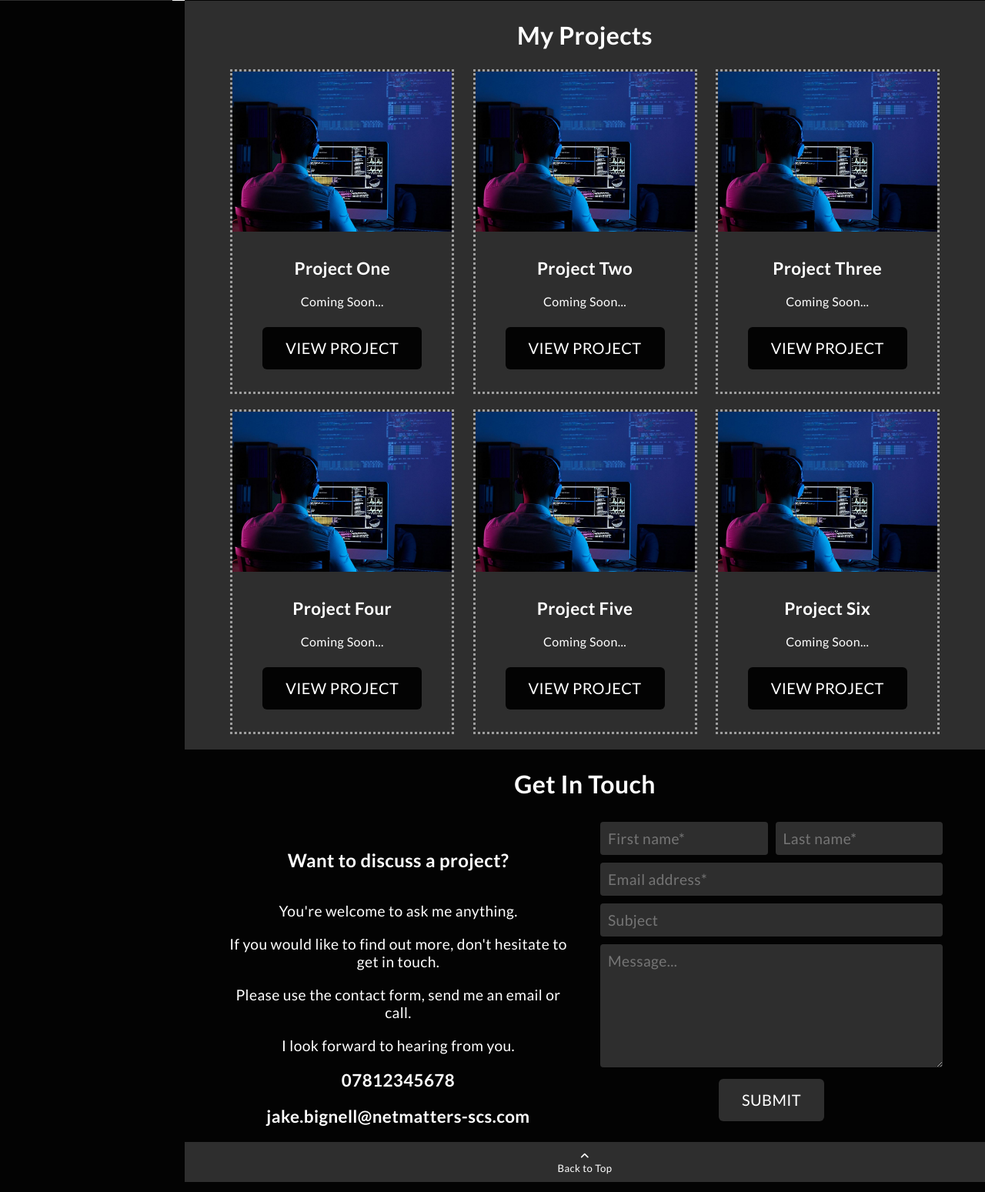
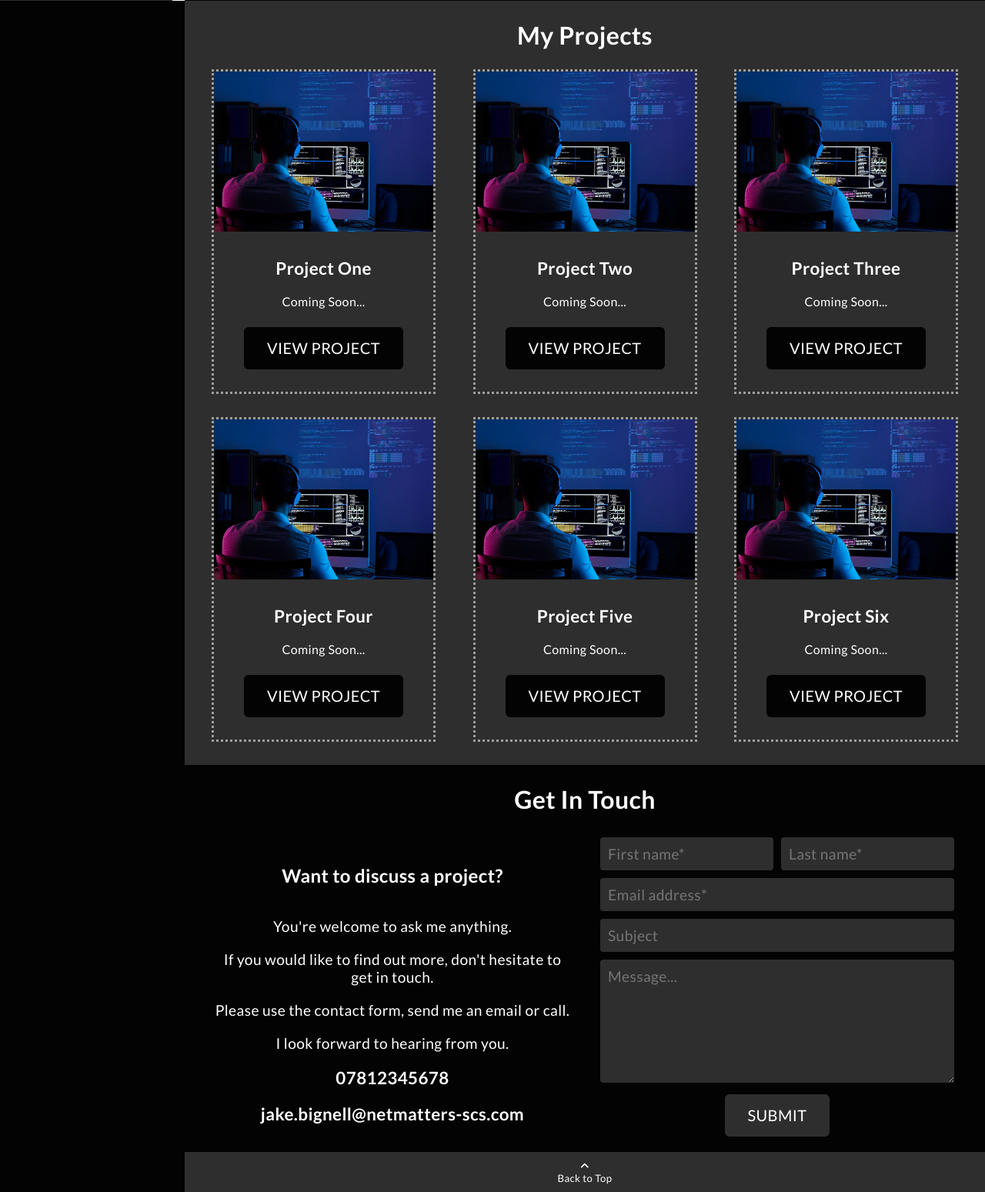
Before and after one commit to Drathenfal/JBportfolio, a PHP site: page / in a window 1280 px wide. Shown: the part 799-2348 px from the top of the page at 77% size. Run offline with PHP 8.4, Linux system fonts and the light colour scheme; some libraries are stand-ins or nearby versions.

Commit message:
margin/padding adjustments
margin/padding adjustments

```diff
--- a/css/application.css
+++ b/css/application.css
@@ -77,25 +77,6 @@ textarea {
 @media (min-width: 1500px) {
   .container {
     width: 1250px;
-  }
-}
-
-.container-mini {
-  margin-right: auto;
-  margin-left: auto;
-  width: 100%;
-}
-
-@media (min-width: 991px) {
-  .container-mini {
-    padding-left: 15px;
-    padding-right: 15px;
-  }
-}
-
-@media (min-width: 1260px) {
-  .container-mini {
-    width: 50%;
   }
 }
 
@@ -271,13 +252,6 @@ body a:hover {
   color: #00a0e4 !important;
 }
 
-h2 {
-  font-size: 2rem;
-  font-weight: 700;
-  text-align: center;
-  padding: 25px 0;
-}
-
 .myprojects {
   display: flex;
   flex-flow: column;
@@ -287,7 +261,7 @@ h2 {
   .myprojects {
     flex-flow: row;
     flex-wrap: wrap;
-    justify-content: space-evenly;
+    justify-content: space-between;
   }
 }
 
@@ -327,7 +301,7 @@ h2 {
   flex-flow: column;
   border: dotted #9e9e9e;
   height: 422px;
-  margin-bottom: 20px;
+  margin-bottom: 30px;
 }
 
 .container-card .project-card .project-image {
@@ -386,6 +360,32 @@ h2 {
     display: flex;
     flex-direction: row;
     align-items: flex-start;
+  }
+}
+
+.container-mini {
+  margin-right: auto;
+  margin-left: auto;
+  width: 100%;
+}
+
+@media (min-width: 1260px) {
+  .container-mini {
+    width: 50%;
+    padding-right: 15px;
+  }
+}
+
+.container-mini2 {
+  margin-right: auto;
+  margin-left: auto;
+  width: 100%;
+}
+
+@media (min-width: 1260px) {
+  .container-mini2 {
+    padding-left: 15px;
+    width: 50%;
   }
 }
 
--- a/index.html
+++ b/index.html
@@ -136,7 +136,7 @@
                 <email><a href="mailto:jake.bignell@netmatters-scs.com? subject=subject text">jake.bignell@netmatters-scs.com</a></email>
             </div>
                 </div>
-                <div class="container-mini">
+                <div class="container-mini2">
                     <form>
                         <input class="firstname" type="text" name="first_name" placeholder="First name*">
 
--- a/scss/base/_base.scss
+++ b/scss/base/_base.scss
@@ -31,20 +31,6 @@
     }
 }
 
-.container-mini {
-    margin-right: auto;
-    margin-left: auto;
-    width: 100%;
-    @include mq (large){
-        padding-left: 15px;
-        padding-right: 15px;
-    }
-    @include mq (xlarge){
-        width: 50%;
-    }
-}
-
-
 .wrapper-main {
     @include mq(large){
         margin-left: 15rem;
--- a/scss/modules/_contactme.scss
+++ b/scss/modules/_contactme.scss
@@ -8,6 +8,26 @@
         display: flex;
         flex-direction: row;
         align-items: flex-start;
+    }
+}
+
+.container-mini {
+    margin-right: auto;
+    margin-left: auto;
+    width: 100%;
+    @include mq (xlarge){
+        width: 50%;
+        padding-right: 15px;
+    }
+}
+
+.container-mini2 {
+    margin-right: auto;
+    margin-left: auto;
+    width: 100%;
+    @include mq (xlarge){
+        padding-left: 15px;
+        width: 50%;
     }
 }
 
--- a/scss/modules/_myprojects.scss
+++ b/scss/modules/_myprojects.scss
@@ -1,11 +1,6 @@
 // My Projects
 
-h2 {
-    font-size: 2rem;
-    font-weight: $font-weight--bold;
-    text-align: center;
-        padding: 25px 0;
-}
+
 
 .myprojects {
     display: flex;
@@ -13,7 +8,7 @@ h2 {
     @include mq(medium){
         flex-flow: row;
         flex-wrap: wrap;
-        justify-content: space-evenly;
+        justify-content: space-between;
     }
 
     h2 {
@@ -42,7 +37,7 @@ h2 {
         flex-flow: column;
         border: dotted $tert-color;
         height: 422px;
-        margin-bottom: 20px;
+        margin-bottom: 30px;
 
         .project-image {
             object-fit: cover;
```
